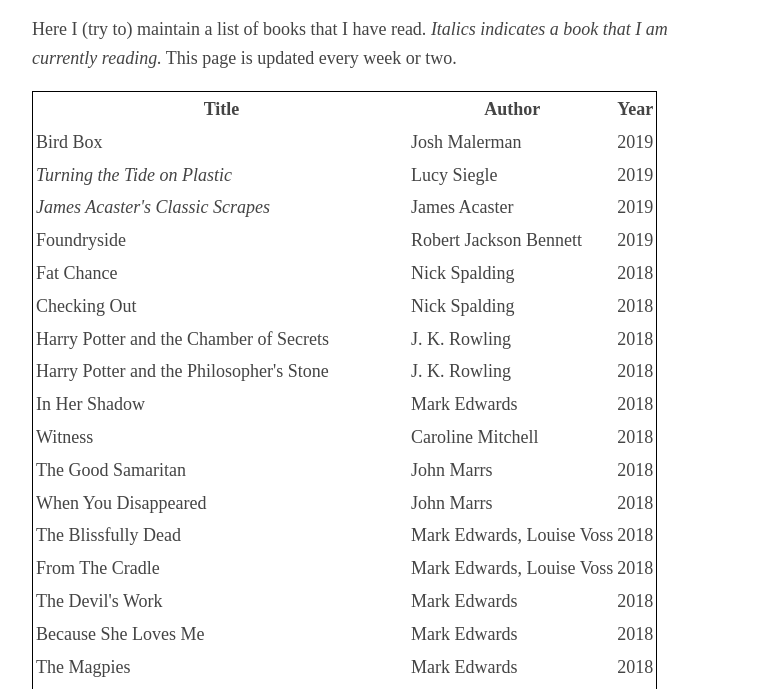
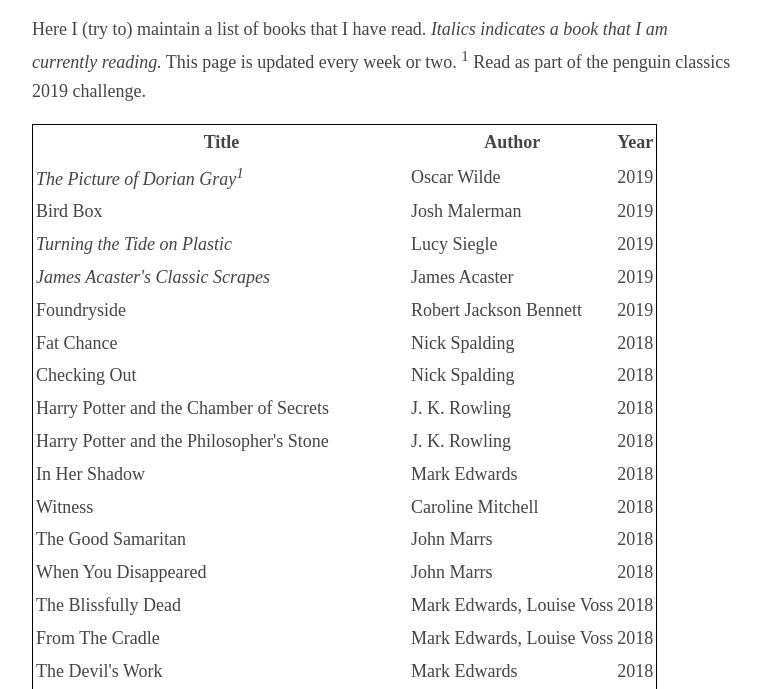
Before and after one commit to jakehorsfield/jakehorsfield.github.io, a plain HTML site: page books.html in a window 1280 px wide. Shown: the part 111-800 px from the top of the page, without its empty margins (258-1019 px from the left). Drawn offline with Linux system fonts and the light colour scheme.

Commit message:
Update books.html

```diff
--- a/books.html
+++ b/books.html
@@ -31,6 +31,8 @@
             Here I (try to) maintain a list of books that I have read.
             <em>Italics indicates a book that I am currently reading.</em>
             This page is updated every week or two.
+
+            <sup>1</sup> Read as part of the penguin classics 2019 challenge.
         </p>
     </header>
 
@@ -39,6 +41,11 @@
             <th>Title</th>
             <th>Author</th>
             <th>Year</th>
+        </tr>
+        <tr>
+            <td><em>The Picture of Dorian Gray<sup>1</sup></em></td>
+            <td>Oscar Wilde</td>
+            <td>2019</td>
         </tr>
         <tr>
             <td>Bird Box</td>
```
